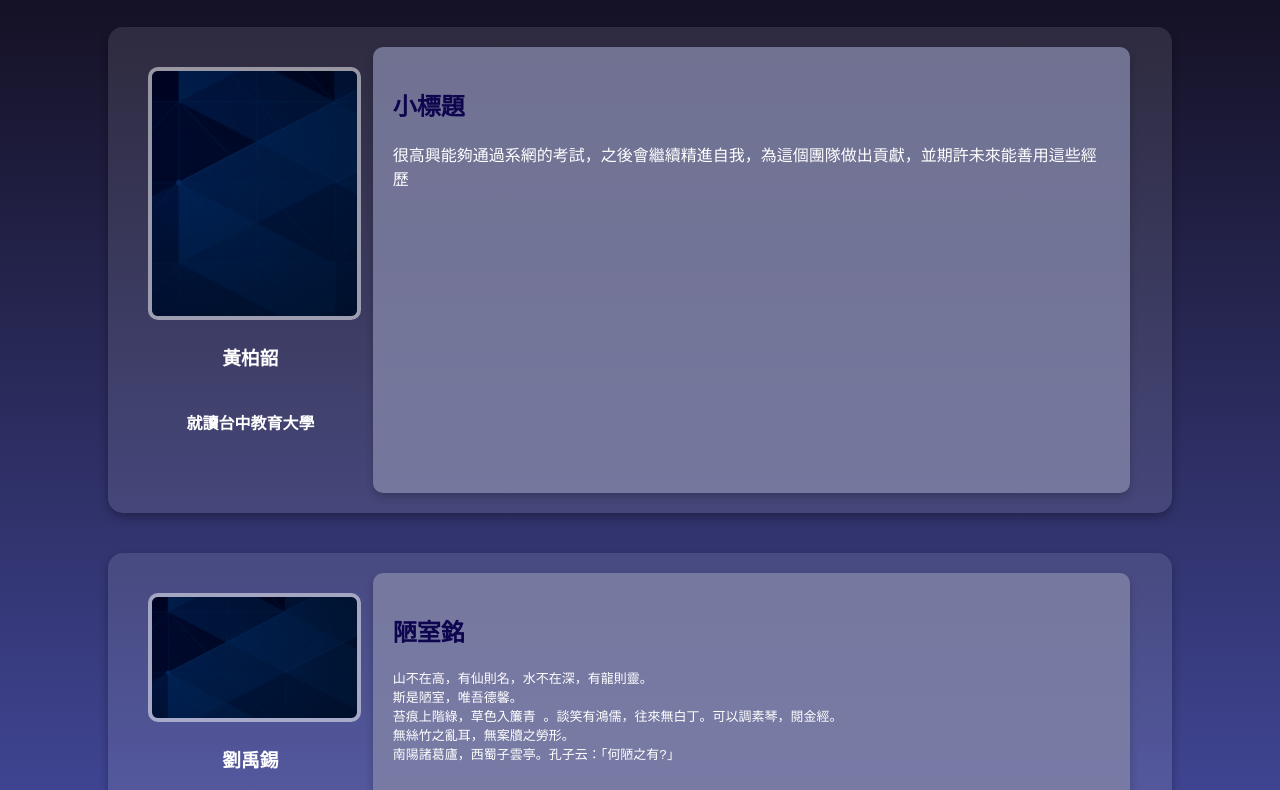
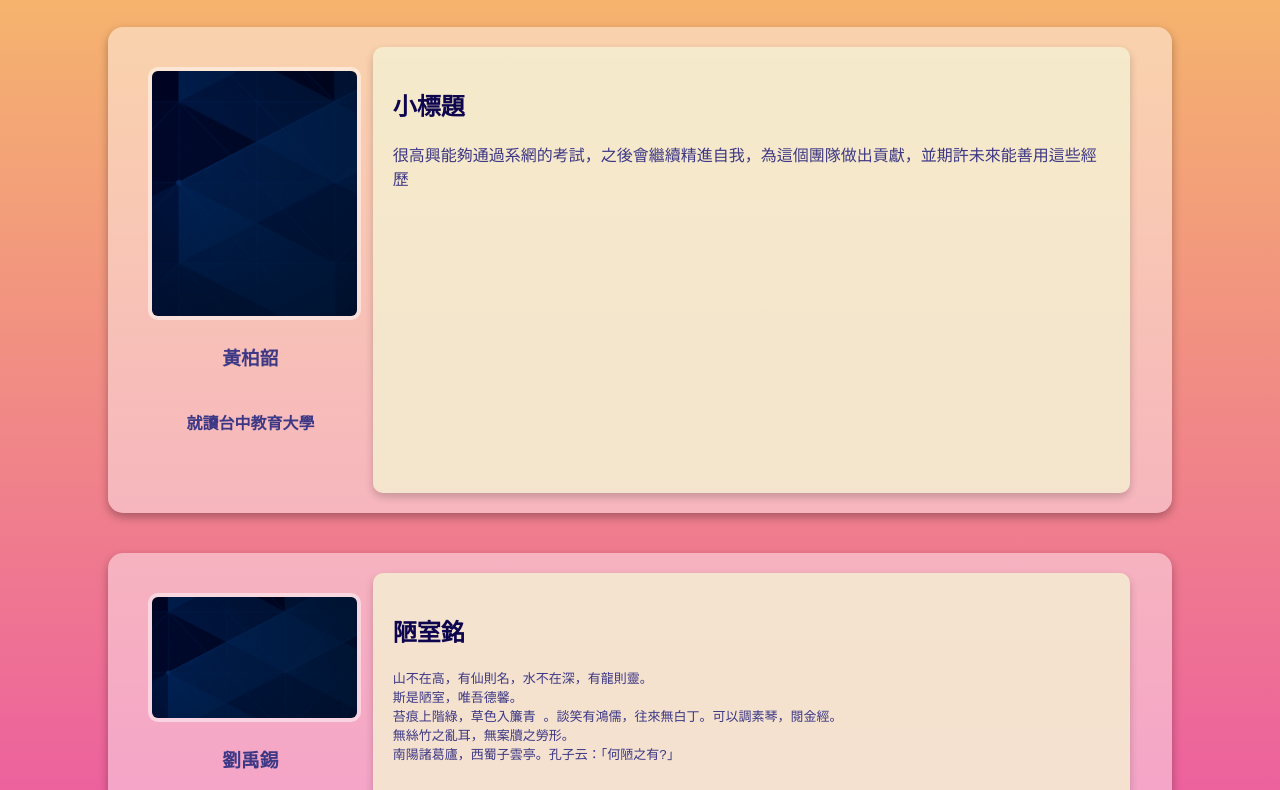
Before and after one commit to E2D-GoldenMouse/html, a plain HTML site: page 2.html in a window 1280 px wide. Shown: the part 91-881 px from the top of the page. Drawn offline with Linux system fonts and the light colour scheme.

Commit message:
Update 2.html

```diff
--- a/2.html
+++ b/2.html
@@ -3,7 +3,7 @@
 <head>
     <style>
         body {
-            background: linear-gradient(0deg, rgb(71, 78, 166) 0%, rgb(16, 11, 25) 100%);
+            background: linear-gradient(0deg, rgb(235, 82, 166) 0%, rgb(246, 189, 104) 100%);
             min-height: 100vh;
             margin: 0;
             padding: 0;
@@ -20,7 +20,7 @@
         }
         h3, h4, p ,pre{
 
-            color: white;
+            color: rgb(61, 56, 133);
         }
         h3 {
     display: inline-block;
@@ -29,7 +29,7 @@
 h3:hover {
     background: linear-gradient(0deg, rgba(98, 255, 221, 0.664) 0%, rgba(16, 11, 25, 0) 100%);
     border-bottom: 1px solid rgb(0, 255, 221);
-    padding-bottom: 1px; /* 補償邊框的高度 */
+    padding-bottom: 1px;
 }
         h3:hover {
             background: linear-gradient(0deg, rgba(98, 255, 221, 0.664) 0%, rgba(16, 11, 25, 0) 70%);
@@ -43,7 +43,7 @@ h3:hover {
             width: 80%;
             margin: 40px auto;
             padding: 20px;
-            background: rgba(255, 255, 255, 0.1);
+            background: rgba(255, 255, 255, 0.427);
             border-radius: 15px;
             box-shadow: 0px 4px 10px rgba(0, 0, 0, 0.3);
         }
@@ -60,7 +60,7 @@ h3:hover {
             border: 4px solid rgba(255, 255, 255, 0.5);
         }
         .c {
-            background-color: rgba(129, 132, 167, 0.8);
+            background-color: rgba(244, 240, 211, 0.8);
             border-radius: 10px;
             padding: 20px;
             width: 70%;
@@ -123,8 +123,3 @@ h3:hover {
 
 </body>
 </html>
-
-
-
-</body>
-</html>
```
